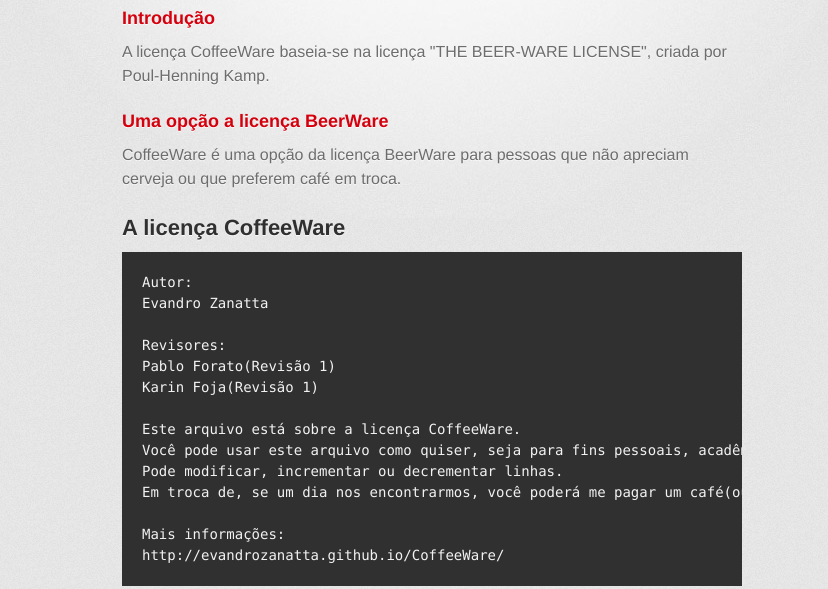
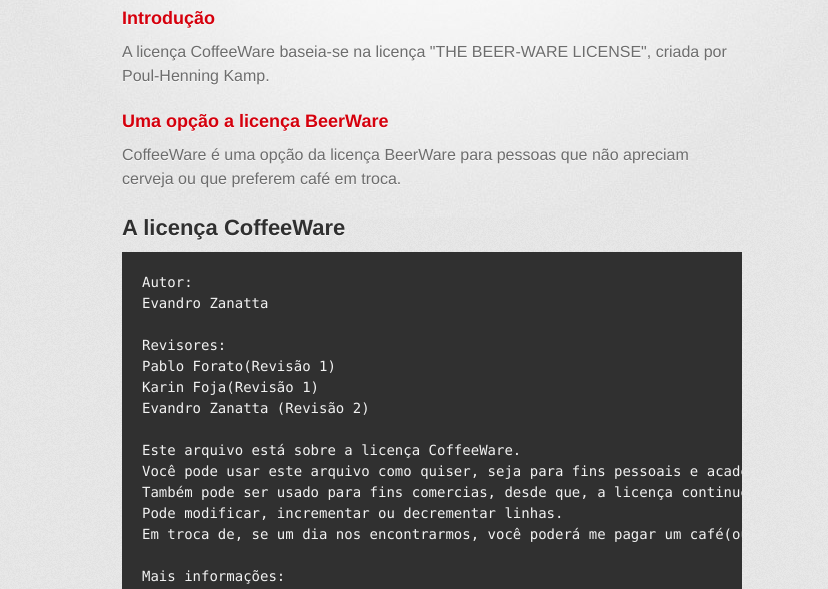
Before and after one commit to EvandroZanatta/CoffeeWare, a plain HTML site: page index.html in a window 1280 px wide. Shown: the part 355-944 px from the top of the page, without its empty margins (208-1036 px from the left). Drawn offline with Linux system fonts and the light colour scheme; a web font is replaced by a local one.

Commit message:
Update index.html

```diff
--- a/index.html
+++ b/index.html
@@ -57,9 +57,11 @@ Evandro Zanatta
 Revisores:
 Pablo Forato(Revisão 1)
 Karin Foja(Revisão 1)
+Evandro Zanatta (Revisão 2)
 
 Este arquivo está sobre a licença CoffeeWare.
-Você pode usar este arquivo como quiser, seja para fins pessoais, acadêmicos ou comerciais.
+Você pode usar este arquivo como quiser, seja para fins pessoais e acadêmicos.
+Também pode ser usado para fins comercias, desde que, a licença continue sendo CoffeeWare e o código seja open source.
 Pode modificar, incrementar ou decrementar linhas.
 Em troca de, se um dia nos encontrarmos, você poderá me pagar um café(ou mais de um).
 
```
